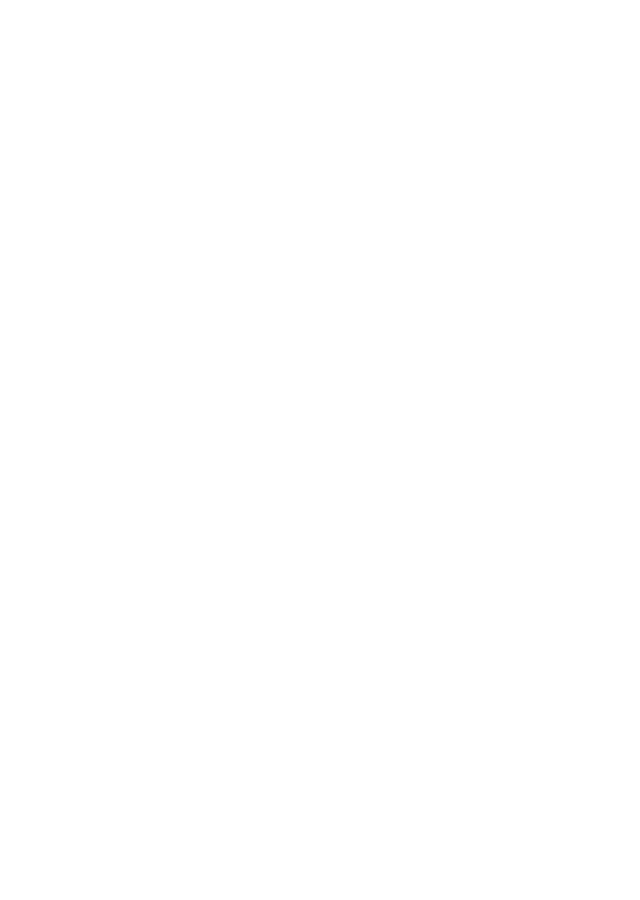
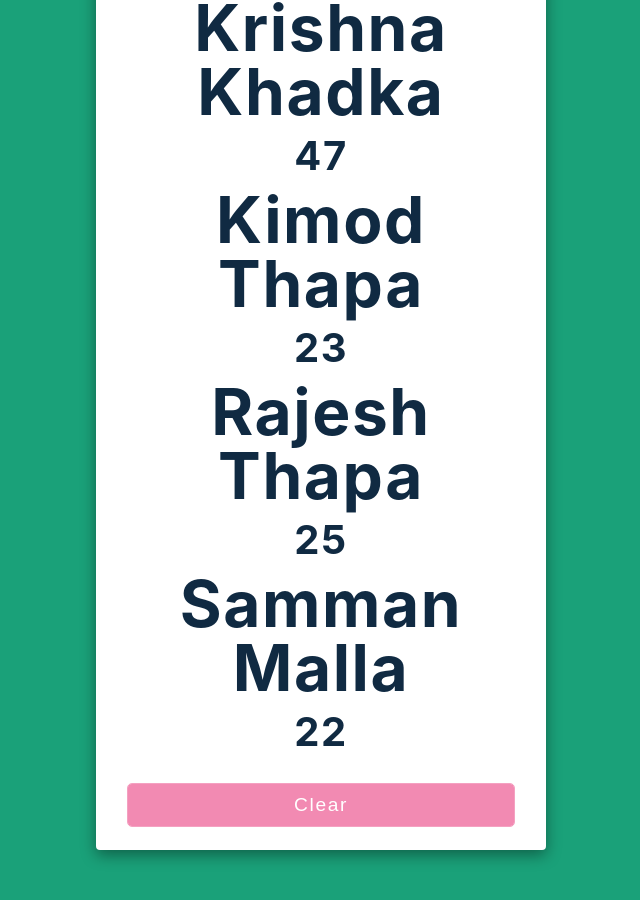
Before and after one commit to Kripu77/Birthday-Reminder, a React (Create React App) app in the folder birthday-project/: page / in a window 1280 px wide. Shown: the part 440-1340 px from the top of the page, without its empty margins (319-959 px from the left). Before the commit the page ends 800 px from the top, so only its background shows below. Built offline with nearby package versions, Linux system fonts and the light colour scheme.

Commit message:
errors debugged

```diff
--- a/birthday-project/src/App.js
+++ b/birthday-project/src/App.js
@@ -1,11 +1,15 @@
 import React from 'react';
-import "./css/style.css";
+import Counter from './components/Counter';
+import List from './components/List';
+import './css/style.css';
 
 const App = () => {
     return (
-        <div>
-            <h1> This is a test</h1>
-        </div>
+        <>
+
+    <Counter/>
+
+         </>
     )
 }
 
--- /dev/null
+++ b/birthday-project/src/components/Counter.js
@@ -0,0 +1,18 @@
+import React, {useState} from 'react'
+import List from './List'
+
+const Counter = () => {
+    return (
+       <>
+
+       <section className="container">
+           <h1> 0 Birthdays Today</h1>
+           <List/>
+           <button className="btn"> Clear</button>
+
+           </section>
+       </>
+    )
+}
+
+export default Counter
--- a/birthday-project/src/components/List.js
+++ b/birthday-project/src/components/List.js
@@ -1,10 +1,28 @@
 import React, {useState} from 'react'
 import {data} from "../data";
+
+
 const List = () => {
+
+    const [users, setUsers] = useState(data);
+
     return (
-        <div>
+       <>
+       {
+           users.map((value)=>{
+const {id, name, age, image} = value;
+return (<div key={id}>
+<h1> {name}</h1>
+<h2> {age}</h2>
 
-        </div>
+
+
+</div>)
+
+           })
+       }
+
+       </>
     )
 }
 
--- a/birthday-project/src/css/style.css
+++ b/birthday-project/src/css/style.css
@@ -0,0 +1,210 @@
+:root {
+    /* dark shades of primary color*/
+    --clr-primary-1: hsl(162, 61%, 89%);
+    --clr-primary-2: hsl(162, 60%, 78%);
+    --clr-primary-3: hsl(162, 61%, 67%);
+    --clr-primary-4: hsl(162, 61%, 57%);
+    /* primary/main color */
+    --clr-primary-5: hsl(162, 73%, 46%);
+    /* lighter shades of primary color */
+    --clr-primary-6: #1aa179;
+    --clr-primary-7: #13795b;
+    --clr-primary-8: #0d503c;
+    --clr-primary-9: #06281e;
+    /* darkest grey - used for headings */
+    --clr-grey-1: hsl(212, 33%, 89%);
+    --clr-grey-2: hsl(210, 31%, 80%);
+    --clr-grey-3: hsl(211, 27%, 70%);
+    --clr-grey-4: hsl(209, 23%, 60%);
+    /* grey used for paragraphs */
+    --clr-grey-5: hsl(210, 22%, 49%);
+    --clr-grey-6: hsl(209, 28%, 39%);
+    --clr-grey-7: hsl(209, 34%, 30%);
+    --clr-grey-8: hsl(211, 39%, 23%);
+    --clr-grey-9: hsl(209, 61%, 16%);
+    --clr-white: #fff;
+    --clr-red-dark: hsl(360, 67%, 44%);
+    --clr-red-light: hsl(360, 71%, 66%);
+    --clr-green-dark: hsl(125, 67%, 44%);
+    --clr-green-light: hsl(125, 71%, 66%);
+    --clr-black: #222;
+    --transition: all 0.3s linear;
+    --spacing: 0.1rem;
+    --radius: 0.25rem;
+    --light-shadow: 0 5px 15px rgba(0, 0, 0, 0.1);
+    --dark-shadow: 0 5px 15px rgba(0, 0, 0, 0.4);
+    --max-width: 1170px;
+    --fixed-width: 450px;
+    --clr-pink: #f28ab2;
+}
+
+/*
+===============
+Global Styles
+===============
+*/
+
+*,
+::after,
+::before {
+    margin: 0;
+    padding: 0;
+    box-sizing: border-box;
+}
+
+body {
+    font-family: -apple-system, BlinkMacSystemFont, 'Segoe UI', Roboto, Oxygen,
+        Ubuntu, Cantarell, 'Open Sans', 'Helvetica Neue', sans-serif;
+    background: var(--clr-primary-6);
+    color: var(--clr-grey-9);
+    line-height: 1.5;
+    font-size: 0.875rem;
+    text-align: center;
+}
+
+ul {
+    list-style-type: none;
+}
+
+a {
+    text-decoration: none;
+}
+
+h1,
+h2,
+h3,
+h4 {
+    letter-spacing: var(--spacing);
+    text-transform: capitalize;
+    line-height: 1.25;
+    margin-bottom: 0.75rem;
+}
+
+h1 {
+    font-size: 3rem;
+}
+
+h2 {
+    font-size: 2rem;
+}
+
+h3 {
+    font-size: 1.25rem;
+}
+
+h4 {
+    font-size: 0.875rem;
+}
+
+p {
+    margin-bottom: 1.25rem;
+    color: var(--clr-grey-5);
+}
+
+@media screen and (min-width: 800px) {
+    h1 {
+        font-size: 4rem;
+    }
+
+    h2 {
+        font-size: 2.5rem;
+    }
+
+    h3 {
+        font-size: 1.75rem;
+    }
+
+    h4 {
+        font-size: 1rem;
+    }
+
+    body {
+        font-size: 1rem;
+    }
+
+    h1,
+    h2,
+    h3,
+    h4 {
+        line-height: 1;
+    }
+}
+
+/*  global classes */
+
+/* section */
+.section {
+    width: 90vw;
+    margin: 0 auto;
+    max-width: var(--max-width);
+}
+
+@media screen and (min-width: 992px) {
+    .section {
+        width: 95vw;
+    }
+}
+
+main {
+    min-height: 100vh;
+    display: flex;
+    justify-content: center;
+    align-items: center;
+}
+
+.container {
+    width: 90vw;
+    margin: 5rem 0;
+    display: inline-block;
+    max-width: var(--fixed-width);
+    background: var(--clr-white);
+    border-radius: var(--radius);
+    padding: 1.5rem 2rem;
+    box-shadow: var(--dark-shadow);
+}
+
+.container h3 {
+    font-weight: normal;
+    text-transform: none;
+    margin-bottom: 2rem;
+}
+
+.person {
+    display: grid;
+    grid-template-columns: auto 1fr;
+    column-gap: 0.75rem;
+    margin-bottom: 1.5rem;
+    align-items: center;
+}
+
+.person img {
+    width: 75px;
+    height: 75px;
+    object-fit: cover;
+    border-radius: 50%;
+    box-shadow: var(--light-shadow);
+}
+
+.person h4 {
+    margin-bottom: 0.35rem;
+}
+
+.person p {
+    margin-bottom: 0;
+}
+
+.container button {
+    color: var(--clr-white);
+    display: block;
+    width: 100%;
+    border-color: transparent;
+    background: var(--clr-pink);
+    margin: 2rem auto 0 auto;
+    text-transform: capitalize;
+    font-size: 1.2rem;
+    padding: 0.5rem 0;
+    letter-spacing: var(--spacing);
+    border-radius: var(--radius);
+    outline: 1px solid rgba(242, 138, 178, 0.8);
+    cursor: pointer;
+}
```
